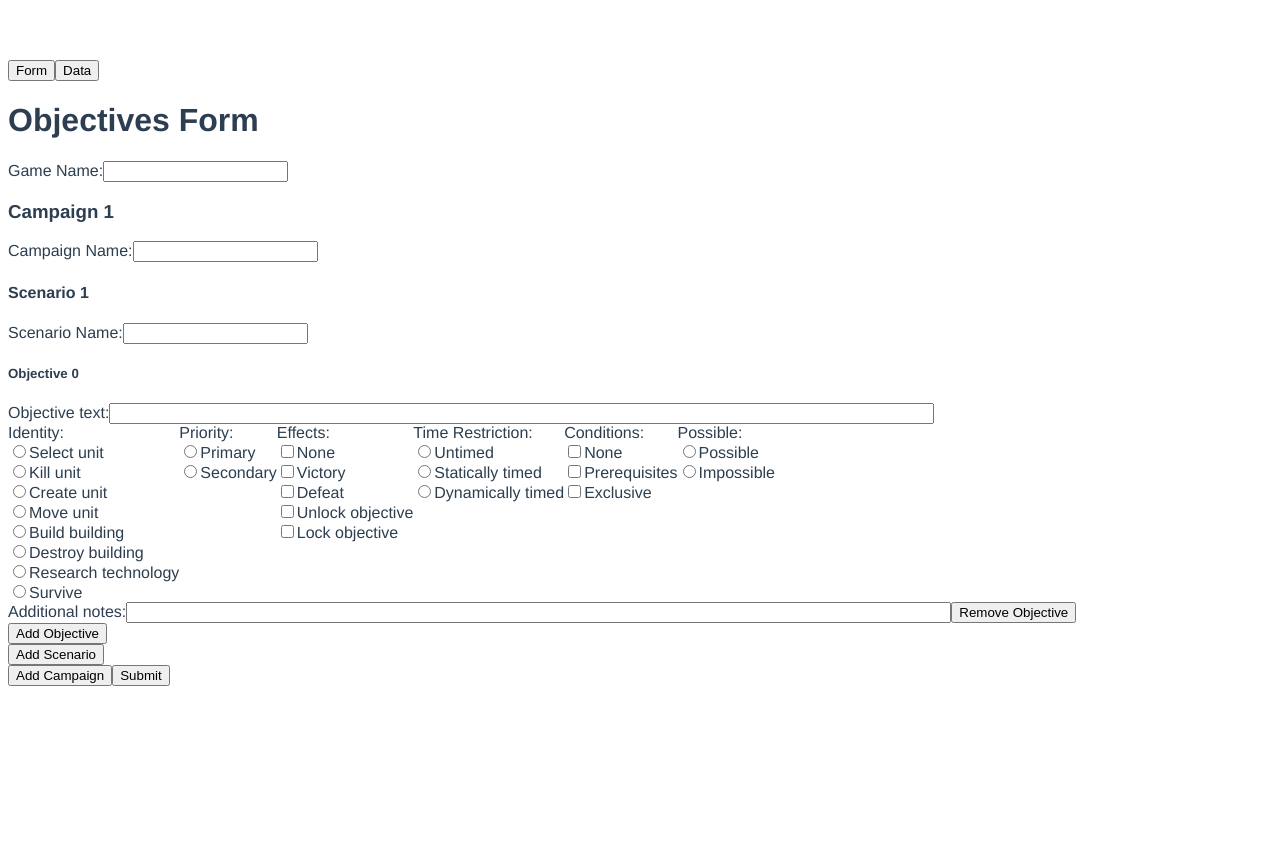
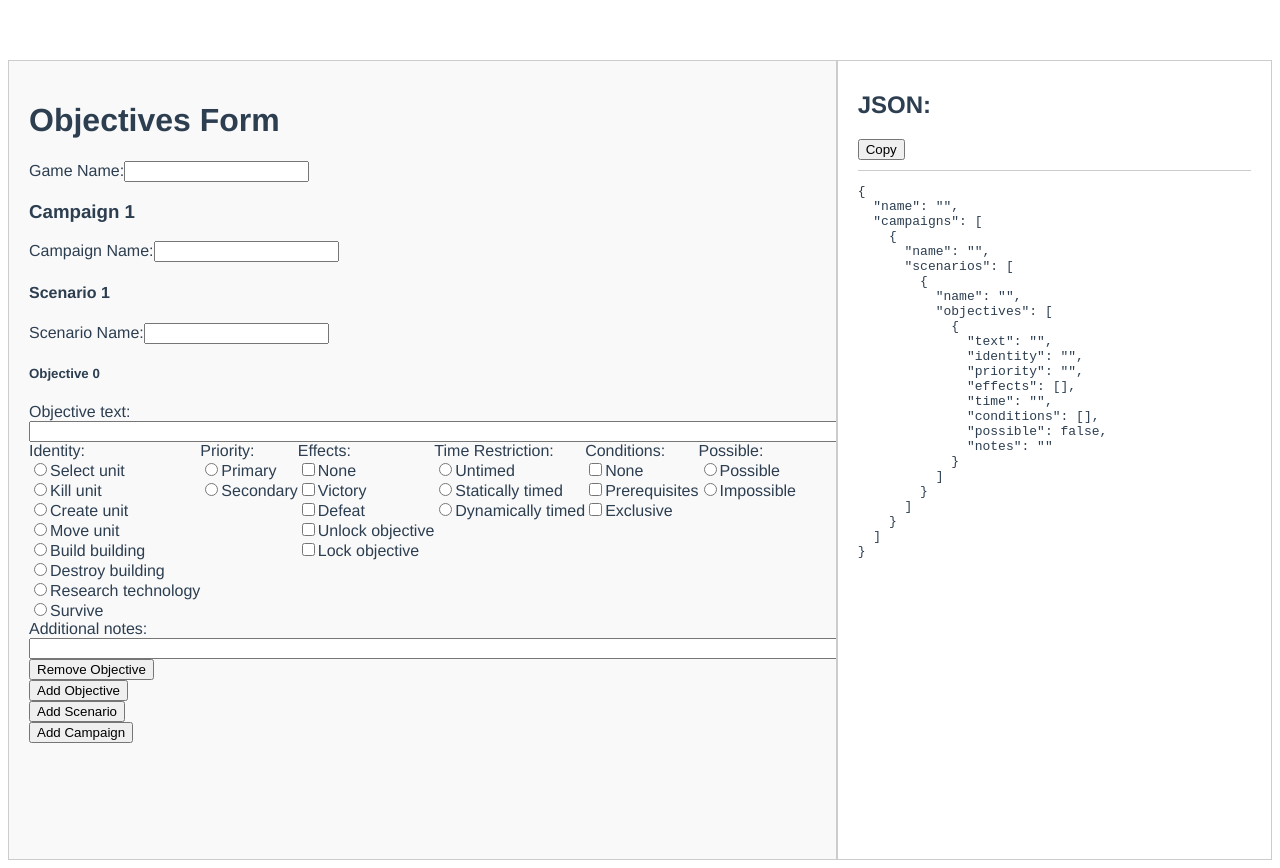
Before and after one commit to maedross/objectives-form, a Vue app: page / in a window 1280 px wide. Before the commit the page ends 800 px from the top, so only its background shows below. Built offline with nearby package versions, Linux system fonts and the light colour scheme.

Commit message:
Moved to 2-pane design

```diff
--- a/src/App.vue
+++ b/src/App.vue
@@ -1,7 +1,7 @@
 <template>
-  <header><button @click="setTab(0)">Form</button><button @click="setTab(1)">Data</button></header>
-  <div v-if="currTab === 'Form'">
-    <form @submit.prevent="handleSubmit">
+  <div class="container">
+    <div class="form-section">
+      <form>
         <h1>Objectives Form</h1>
         <div>
           <label for="game-name">Game Name:</label>
@@ -68,23 +68,22 @@
           </button>
         </div>
         <button id="add campaign" type="button" @click="addCampaign()">Add Campaign</button>
-
-      <button id="submit" type="submit">Submit</button>
       </form>
-    <div v-if="submittedData">
-      <h2>Submitted Data (JSON):</h2>
+    </div>
+    <div class="json-section">
+      <div class="json-header">
+        <h2>JSON:</h2>
+        <button @click="copyText">Copy</button>
+      </div>
       <pre id="json-data">{{ jsonOutput }}</pre>
     </div>
   </div>
-  <div v-else-if="currTab === 'Data'"><h1>Time to display the Data</h1></div>
 </template>
 
 <script setup lang="ts">
 import { ref, computed } from 'vue'
 import ObjectiveComponent from './components/ObjectiveComponent.vue'
 
-const tabs = ['Form', 'Data']
-const currTab = ref(tabs[0])
 const game = ref({
   name: '',
   campaigns: [
@@ -111,18 +110,7 @@ const game = ref({
   ],
 })
 
-function setTab(ind) {
-  currTab.value = tabs[ind]
-  console.log(`currTab is ${currTab.value}`)
-}
-
-const submittedData = ref(null)
-
-function handleSubmit() {
-  submittedData.value = game.value
-}
-
-const jsonOutput = computed(() => JSON.stringify(submittedData.value, null, 2))
+const jsonOutput = computed(() => JSON.stringify(game.value, null, 2))
 
 function addCampaign() {
   game.value.campaigns.push({
@@ -175,6 +163,10 @@ function updateObjective(campaignIndex, scenarioIndex, objectiveIndex, { key, va
     objective[key] = value
   }
 }
+
+function copyText() {
+  navigator.clipboard.writeText(jsonOutput.value)
+}
 </script>
 
 <style>
@@ -184,4 +176,36 @@ function updateObjective(campaignIndex, scenarioIndex, objectiveIndex, { key, va
   margin-top: 60px;
   text-align: left;
 }
+
+.container {
+  display: flex;
+  flex-direction: row;
+  height: 100vh;
+}
+
+.form-section,
+.json-section {
+  padding: 20px;
+  border: 1px solid #ccc;
+  overflow-y: auto;
+}
+
+.form-section {
+  flex: 2;
+  background-color: #f9f9f9;
+}
+
+.json-section {
+  flex: 1;
+  background-color: #ffffff;
+  padding-top: 0;
+}
+
+.json-header {
+  position: sticky;
+  top: 0;
+  background-color: #ffffff;
+  padding: 10px 0;
+  border-bottom: 1px solid #ccc;
+}
 </style>
```
Also changed, not shown: 1 other file (tests, documents, lock files or other folders). Lines whose indentation alone changed are shown as unchanged.
